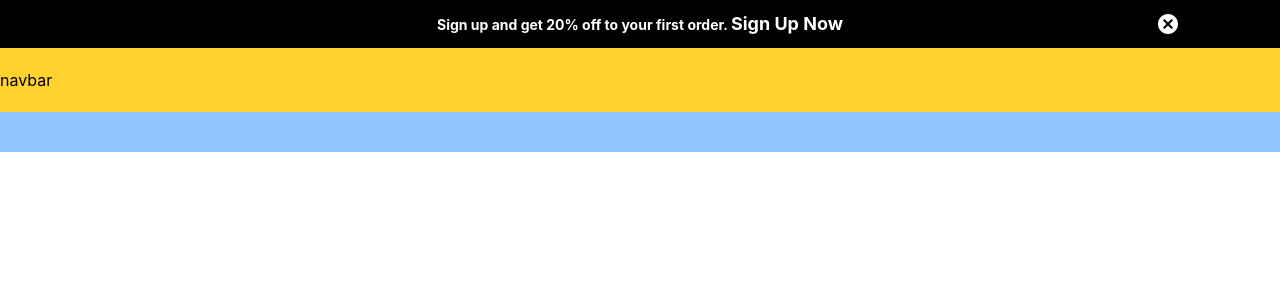
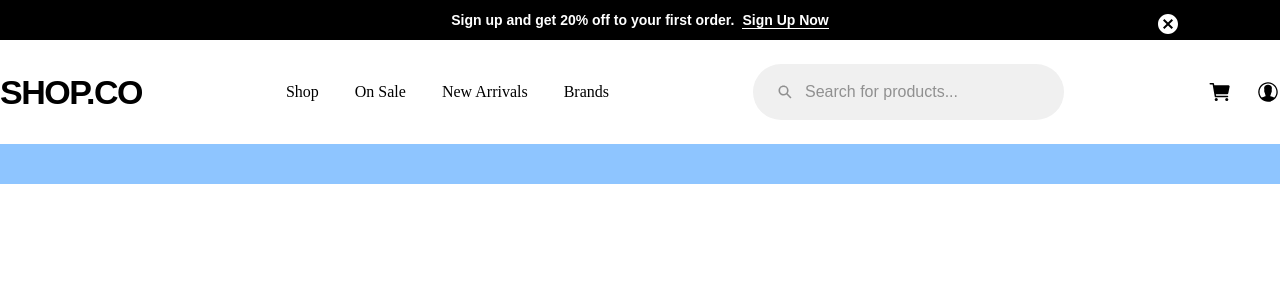
Before and after one commit to niloy-ahmed08/shopsphere-react-ecommerce, a React (Vite) app: page / in a window 1280 px wide. Shown: the top 300 px of the page. Built offline with nearby package versions, Linux system fonts and the light colour scheme.

Commit message:
Update code

```diff
--- a/index.html
+++ b/index.html
@@ -6,7 +6,7 @@
     <meta name="viewport" content="width=device-width, initial-scale=1.0" />
     <title>ecomerce</title>
   </head>
-  <body>
+  <body class=" font-League">
     <div id="root"></div>
     <script type="module" src="/src/main.jsx"></script>
   </body>
--- a/src/Components/HeaDer.jsx
+++ b/src/Components/HeaDer.jsx
@@ -6,9 +6,10 @@ const HeaDer = () => {
     <div className='py-2.5 bg-black'>
          <div className="container">
                   <div className=' flex justify-center items-center relative'>
-                 <h1 className='text-sm font-bold text-white text-center'>Sign up and get 20% off to your first order. <span className='text-white text-lg'>Sign Up Now </span></h1>
+                 <h1 className='text-sm font-bold text-white text-center'>Sign up and get 20% off to your first order.
+                  <span className='text-white text-[14px] border-b ml-2'>Sign Up Now </span></h1>
                   </div>
-                    <MdCancel className='text-white absolute top-3 text-2xl right-25  ' />
+                    <MdCancel className='  text-white absolute top-3 text-2xl right-25  ' />
 
          </div>
     </div>
--- a/src/Components/NavBar.jsx
+++ b/src/Components/NavBar.jsx
@@ -1,9 +1,40 @@
 import React from 'react'
+import { IoSearchSharp } from "react-icons/io5";
+import { IoCart } from "react-icons/io5";
+import { IoIosContact } from "react-icons/io";
+
 
 const NavBar = () => {
   return (
-    <div className='py-5 bg-amber-300'>
-       navbar
+    <div className='py-6 bg-white'>
+           <div className="container">
+
+               <div className='flex items-center  justify-between'>
+
+                  <h1 className='text-[34px] font-semibold leading-[100%] text-black  [text-box-edge:cap_alphabetic]  tracking-[-1.5px]'>SHOP.CO</h1>
+                      <ul className='text-[16px] font-normal text-black  font-satoshi gap-9 flex items-center'>
+                        <li>Shop</li>
+                        <li>On Sale</li>
+                        <li>New Arrivals</li>
+                        <li>Brands</li>
+                      </ul>
+                      <div className=' relative  '>
+                      <input type="text" className='py-4 px-13 bg-[#F0F0F0] rounded-[62px]' />
+                      <div className='flex gap-3 items-center absolute top-4 left-6 outline-none focus:outline-none border-none focus:border-none'>
+                        <IoSearchSharp className='text-[#00000066] text-[16px]' />
+                        <h1 className='text-[16px] font-normal text-[#00000066]'>Search for products...</h1>
+                      </div>
+                      </div>
+
+                      <div className='flex gap-6 text-2xl'>
+                        <IoCart />
+                        <IoIosContact />
+
+                      </div>
+
+               </div>
+
+           </div>
     </div>
   )
 }
--- a/src/index.css
+++ b/src/index.css
@@ -1,5 +1,13 @@
 @import "tailwindcss";
+
+@import url('https://fonts.googleapis.com/css2?family=League+Spartan:wght@100..900&family=Satisfy&display=swap');
+
 
 @utility container {
     @apply mx-auto
 }
+
+@theme{
+    --font-League:"League Spartan", sans-serif;
+    --font-satoshi :"Satisfy", cursive;
+}
```
